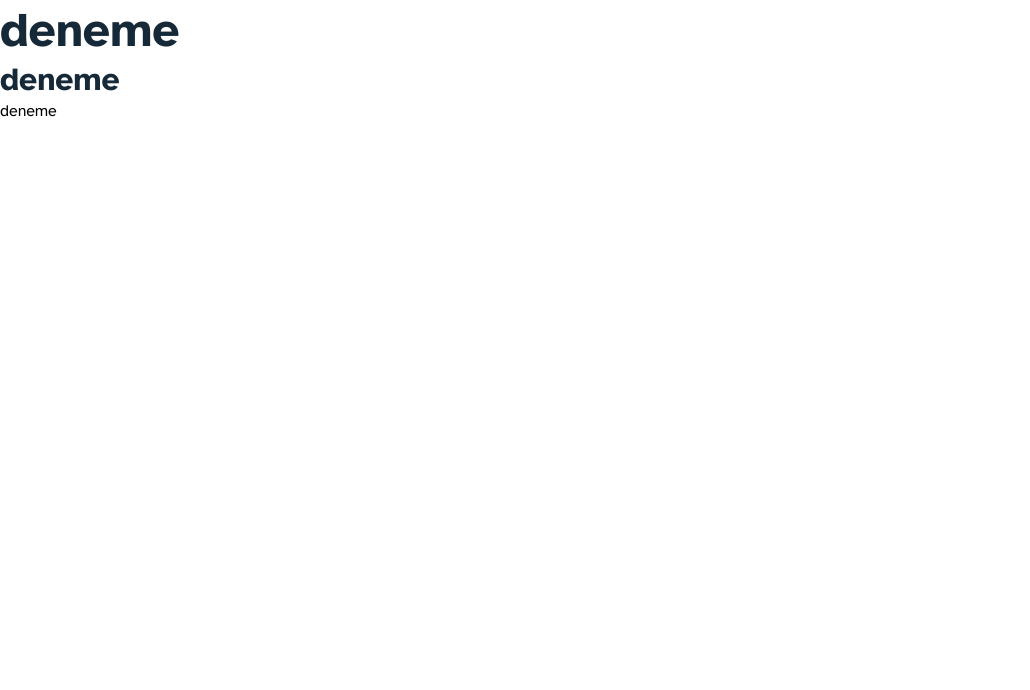
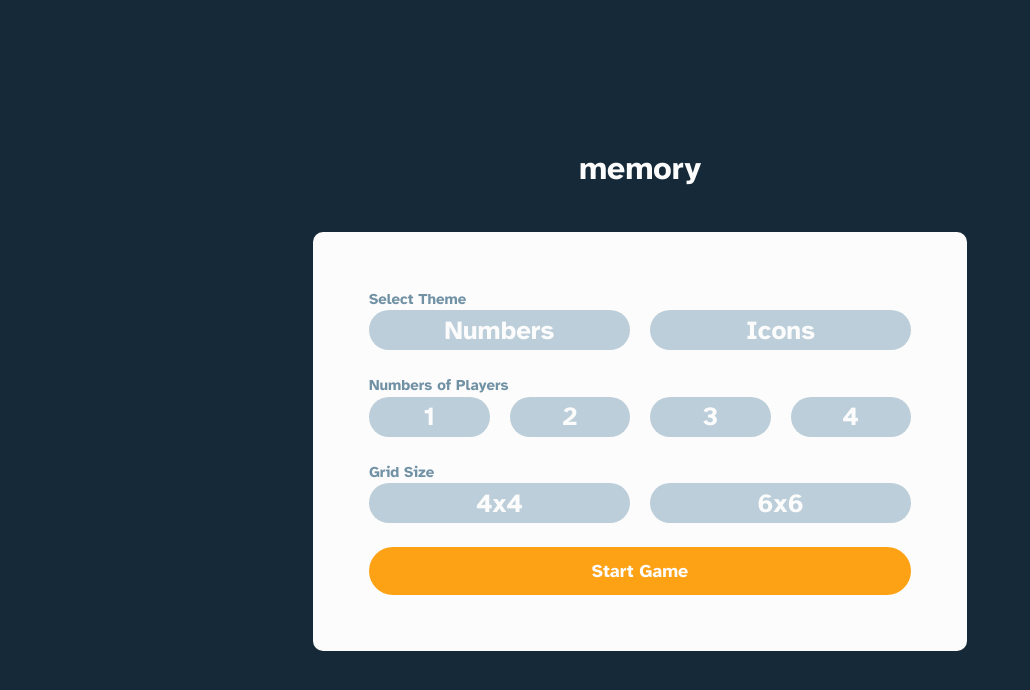
Before and after one commit to unaygney/memory-game, a Next.js app: page / in a window 1280 px wide. Shown: the top 690 px of the page, without its empty margins (0-1030 px from the left). Built offline with nearby package versions, Linux system fonts and the light colour scheme.

Commit message:
added homecontainer ui is done forr all devices scree n

```diff
--- a/app/globals.css
+++ b/app/globals.css
@@ -4,7 +4,6 @@
 
 @layer base {
   .heading-l {
-    color: #152938;
     font-family: Atkinson Hyperlegible;
     font-size: 48px;
     font-style: normal;
@@ -13,7 +12,6 @@
   }
 
   .heading-m {
-    color: #152938;
     font-family: Atkinson Hyperlegible;
     font-size: 32px;
     font-style: normal;
@@ -22,7 +20,6 @@
   }
 
   .heading.s {
-    color: #152938;
     font-family: Atkinson Hyperlegible;
     font-size: 20px;
     font-style: normal;
--- a/app/layout.js
+++ b/app/layout.js
@@ -3,7 +3,7 @@ import "./globals.css";
 
 export default function RootLayout({ children }) {
   return (
-    <html lang="en">
+    <html lang="en" className="antialiased">
       <body className={mainFont.className}>{children}</body>
     </html>
   );
--- a/app/page.js
+++ b/app/page.js
@@ -1,14 +1,10 @@
+import HomeContainer from "@/containers/HomeContainer";
+
 export const metadata = {
-  title: "Create Next App",
-  description: "Generated by create next app",
+  title: "memory game",
+  description: "memory game homepage",
 };
 
 export default function Home() {
-  return (
-    <div>
-      <h6 className="heading-l">deneme</h6>
-      <h6 className="heading-m">deneme</h6>
-      <h6 className="heading-s">deneme</h6>
-    </div>
-  );
+  return <HomeContainer />;
 }
--- /dev/null
+++ b/containers/HomeContainer/constant.js
@@ -0,0 +1,52 @@
+export const BUTTONS = [
+  {
+    id: 0,
+    title: "Select Theme",
+    buttons: [
+      {
+        id: 0,
+        buttonName: "Numbers",
+      },
+      {
+        id: 1,
+        buttonName: "Icons",
+      },
+    ],
+  },
+  {
+    id: 1,
+    title: "Numbers of Players",
+    buttons: [
+      {
+        id: 0,
+        buttonName: "1",
+      },
+      {
+        id: 1,
+        buttonName: "2",
+      },
+      {
+        id: 2,
+        buttonName: "3",
+      },
+      {
+        id: 3,
+        buttonName: "4",
+      },
+    ],
+  },
+  {
+    id: 2,
+    title: "Grid Size",
+    buttons: [
+      {
+        id: 0,
+        buttonName: "4x4",
+      },
+      {
+        id: 1,
+        buttonName: "6x6",
+      },
+    ],
+  },
+];
--- /dev/null
+++ b/containers/HomeContainer/form/index.jsx
@@ -0,0 +1,31 @@
+import React from "react";
+import { BUTTONS } from "../constant";
+function Form() {
+  return (
+    <div className="flex flex-col gap-6 w-full h-full">
+      {BUTTONS.map((button) => (
+        <div key={button.id} className="flex flex-col items-start">
+          <h3 className="text-[15px] font-bold leading-normal text-[#7191a5]">
+            {button.title}
+          </h3>
+          <div className="w-full flex gap-2 md:gap-5">
+            {button.buttons.map((b) => (
+              <button
+                key={b.id}
+                className="bg-[#bcced9] text-[16px] md:text-[26px] rounded-[26px] h-10 text-[#fcfcfc] text-base font-bold leading-normal flex-1 inline-flex justify-center items-center"
+              >
+                {b.buttonName}
+              </button>
+            ))}
+          </div>
+        </div>
+      ))}
+
+      <button className="inline-flex justify-center items-center w-full h-12 bg-[#fda214] text-[#fcfcfc] text-lg font-bold leading-normal rounded-[26px] ">
+        Start Game
+      </button>
+    </div>
+  );
+}
+
+export default Form;
--- /dev/null
+++ b/containers/HomeContainer/index.jsx
@@ -0,0 +1,18 @@
+import React from "react";
+import Form from "./form";
+function HomeContainer() {
+  return (
+    <main className="w-screen h-screen bg-[#152938] ">
+      <div className="w-full h-full flex items-center justify-center px-6 md:px-14 lg:px-0">
+        <div className="w-full flex flex-col items-center gap-11 ">
+          <h1 className="heading-m text-[#fcfcfc]">memory</h1>
+          <div className="w-full max-w-[654px] bg-[#fcfcfc] p-6 md:p-14 rounded-[10px] ">
+            <Form />
+          </div>
+        </div>
+      </div>
+    </main>
+  );
+}
+
+export default HomeContainer;
--- a/tailwind.config.js
+++ b/tailwind.config.js
@@ -1,18 +1,19 @@
 /** @type {import('tailwindcss').Config} */
 module.exports = {
   content: [
-    './pages/**/*.{js,ts,jsx,tsx,mdx}',
-    './components/**/*.{js,ts,jsx,tsx,mdx}',
-    './app/**/*.{js,ts,jsx,tsx,mdx}',
+    "./pages/**/*.{js,ts,jsx,tsx,mdx}",
+    "./components/**/*.{js,ts,jsx,tsx,mdx}",
+    "./containers/**/*.{js,ts,jsx,tsx,mdx}",
+    "./app/**/*.{js,ts,jsx,tsx,mdx}",
   ],
   theme: {
     extend: {
       backgroundImage: {
-        'gradient-radial': 'radial-gradient(var(--tw-gradient-stops))',
-        'gradient-conic':
-          'conic-gradient(from 180deg at 50% 50%, var(--tw-gradient-stops))',
+        "gradient-radial": "radial-gradient(var(--tw-gradient-stops))",
+        "gradient-conic":
+          "conic-gradient(from 180deg at 50% 50%, var(--tw-gradient-stops))",
       },
     },
   },
   plugins: [],
-}
+};
```
